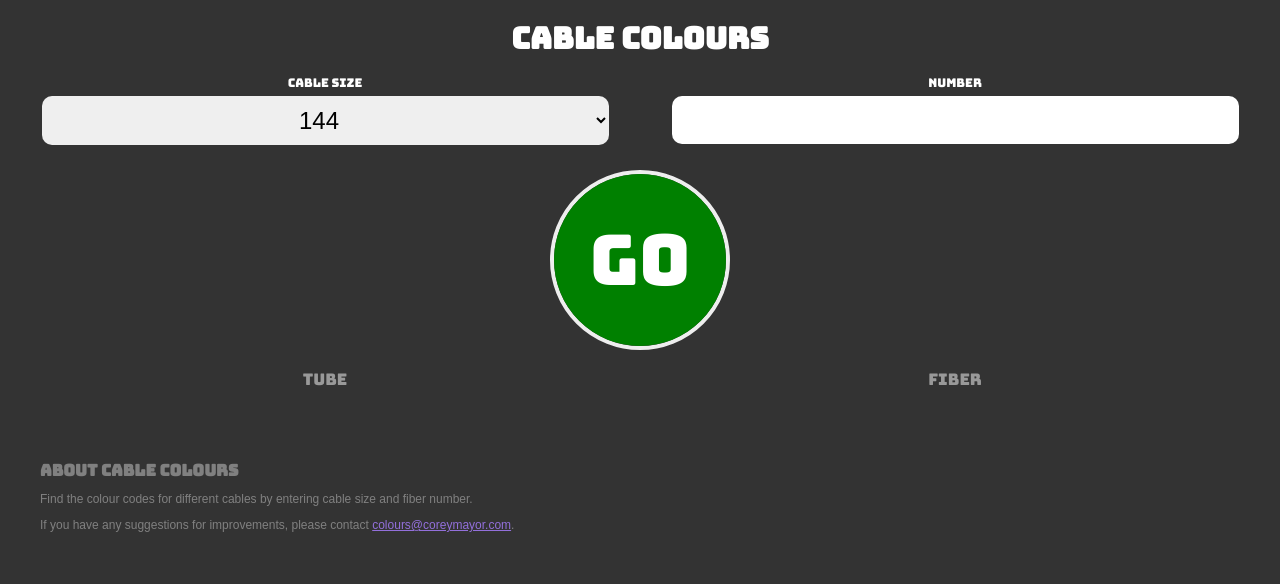
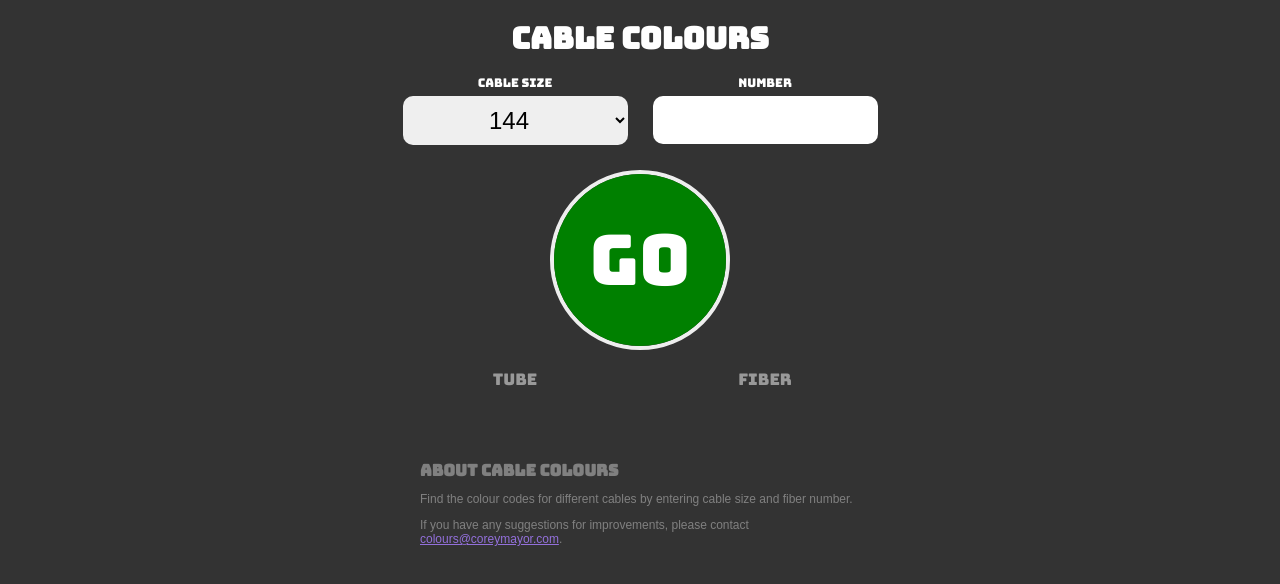
Before and after one commit to moolric/cable-colours, a plain HTML site: page index.html in a window 1280 px wide. Drawn offline with Linux system fonts and the light colour scheme.

Commit message:
sets max width for content

```diff
--- a/index.html
+++ b/index.html
@@ -10,6 +10,7 @@
 </head>
 
 <body>
+	<div class="wrapper">
 		<div id="mainContent">
 			<h1>Cable Colours</h1>
 			<div class="inputs">
@@ -58,6 +59,7 @@
 			<p>Find the colour codes for different cables by entering cable size and fiber number.</p>
 			<p>If you have any suggestions for improvements, please contact <a href="mailto:colours@coreymayor.com">colours@coreymayor.com</a>.</p>
 		</div>
+	</div>
 	<script type="text/javascript" src="scripts.js"></script>
 	<script>
   (function(i,s,o,g,r,a,m){i['GoogleAnalyticsObject']=r;i[r]=i[r]||function(){
--- a/style.css
+++ b/style.css
@@ -13,9 +13,13 @@ body {
 a {
     color:mediumpurple;
 }
-
+.wrapper {
+    max-width:500px;
+    margin:auto;
+}
 #mainContent {
     text-align:center;
+
 }
 .info {
     padding:0 30px;
```
Lines whose indentation alone changed are shown as unchanged.
